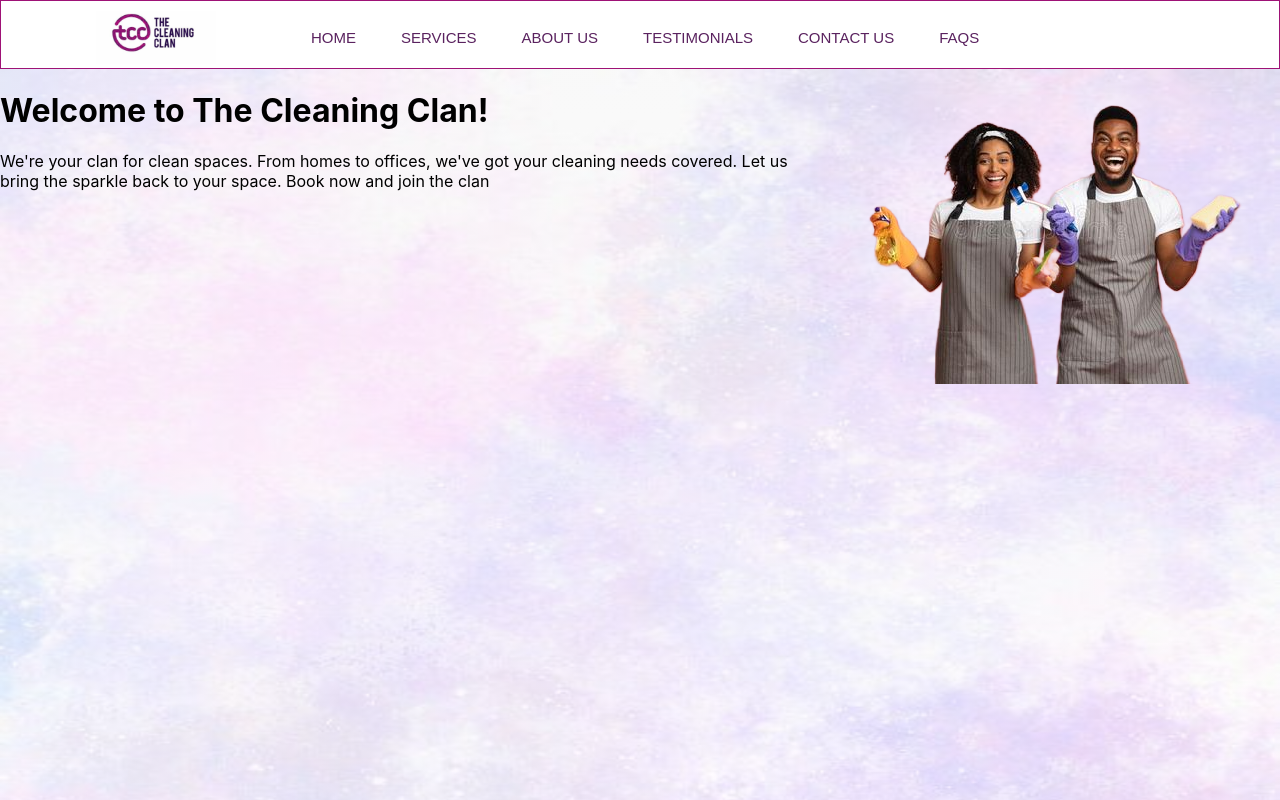
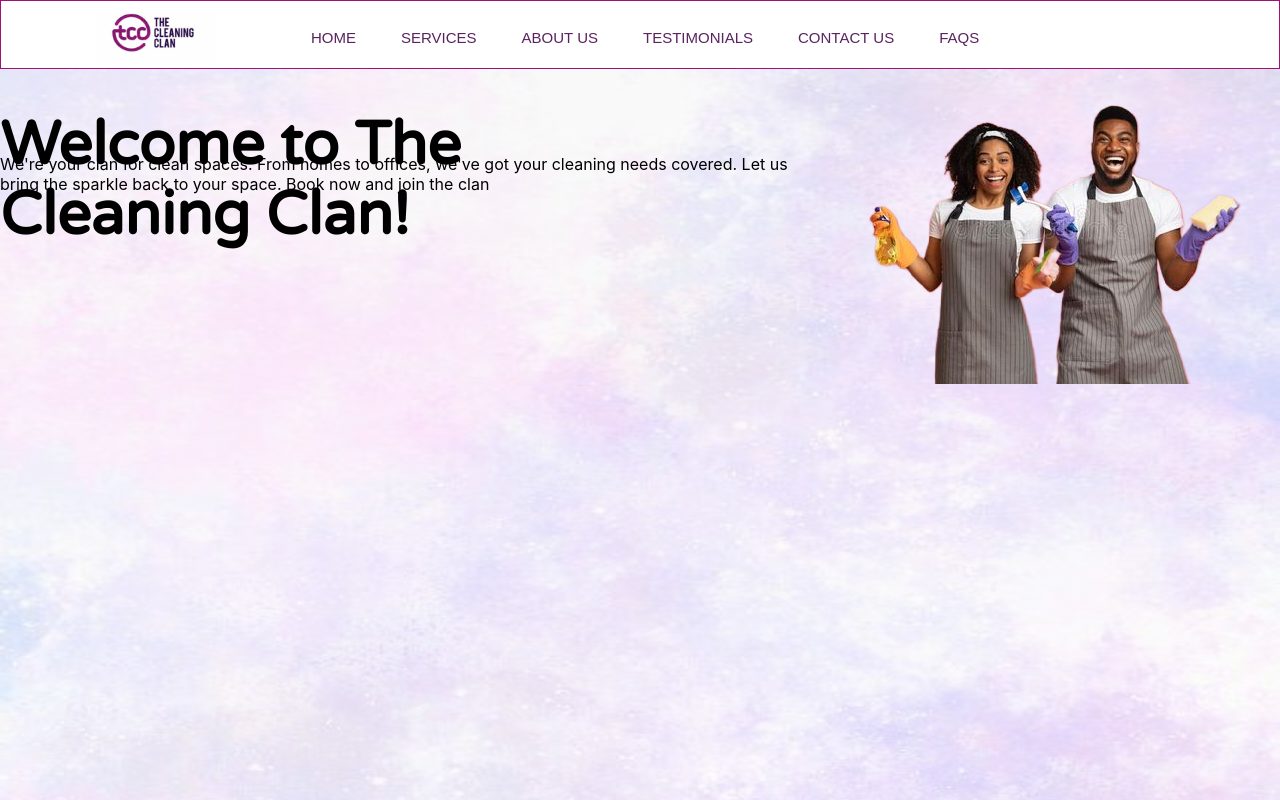
Before and after one commit to eniolaSamuel/CleaningClanProductPage, a React (Create React App) app: page / in a window 1280 px wide. Shown: the top 800 px of the page. Built offline with nearby package versions, Linux system fonts and the light colour scheme.

Commit message:
subsequent tcc commit

```diff
--- a/public/index.html
+++ b/public/index.html
@@ -1,6 +1,9 @@
 <!DOCTYPE html>
 <html lang="en">
   <head>
+    <link rel="preconnect" href="https://fonts.googleapis.com">
+    <link rel="preconnect" href="https://fonts.gstatic.com" crossorigin>
+    <link href="https://fonts.googleapis.com/css2?family=Varela+Round&display=swap" rel="stylesheet">
     <meta charset="utf-8" />
     <link rel="icon" href="%PUBLIC_URL%/favicon.ico" />
     <meta name="viewport" content="width=device-width, initial-scale=1" />
--- a/src/styles/HomePage.css
+++ b/src/styles/HomePage.css
@@ -8,3 +8,19 @@
             url('../assets/svg/purple-pink-backdrop.svg');
 
 }
+
+.text-frame{
+
+}
+
+.text-frame h1{
+    width: 600px;
+    height: 24px;
+    font-size: 60px;
+    font-weight: 600;
+    line-height: 70px;
+    letter-spacing: 0em;
+    text-align: left;
+    font-family: "Varela Round", sans-serif;
+    margin-bottom: 20px;
+}
```
